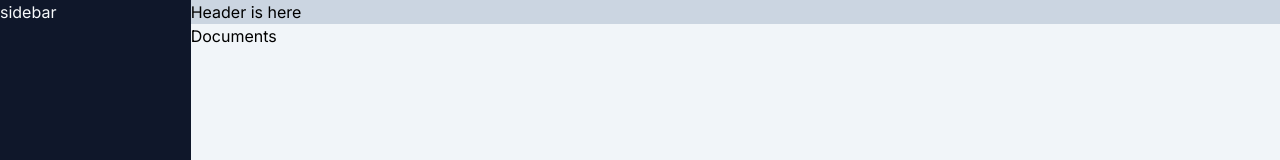
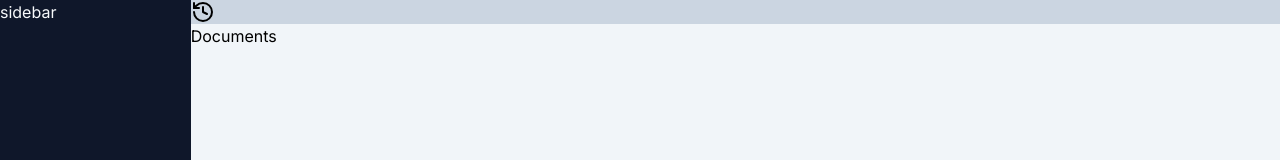
Before and after one commit to tulusdeveloper/inventory-system, a Next.js app: page /dashboard/documents in a window 1280 px wide. Shown: the top 160 px of the page. Built offline with nearby package versions, Linux system fonts and the light colour scheme.

Commit message:
install lucide-react

```diff
--- a/components/dashboard/Header.jsx
+++ b/components/dashboard/Header.jsx
@@ -1,9 +1,19 @@
+import { History } from 'lucide-react'
 import React from 'react'
 
 export default function Header() {
   return (
     <div className='bg-slate-300'>
-      <h2>Header is here</h2>
+      <div className='flex'>
+        {/* Recent Activities */}
+        <button>
+          <History/>
+        </button>
+         {/* Search */}
+      </div>
+      <div className="flex">
+         {/* */}
+      </div>
     </div>
   )
 }
--- a/package.json
+++ b/package.json
@@ -9,6 +9,7 @@
     "lint": "next lint"
   },
   "dependencies": {
+    "lucide-react": "^0.394.0",
     "next": "14.2.3",
     "react": "^18",
     "react-dom": "^18",
```
Also changed, not shown: 1 other file (tests, documents, lock files or other folders).
